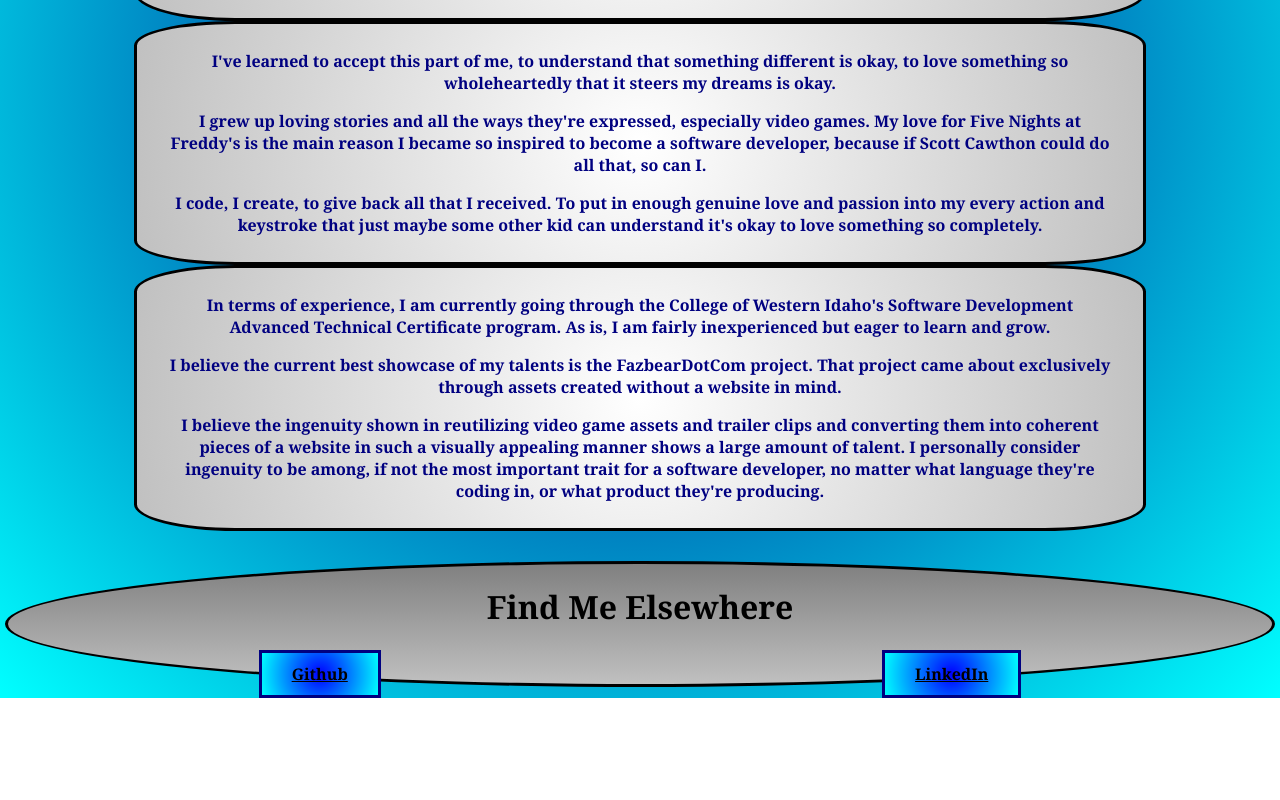
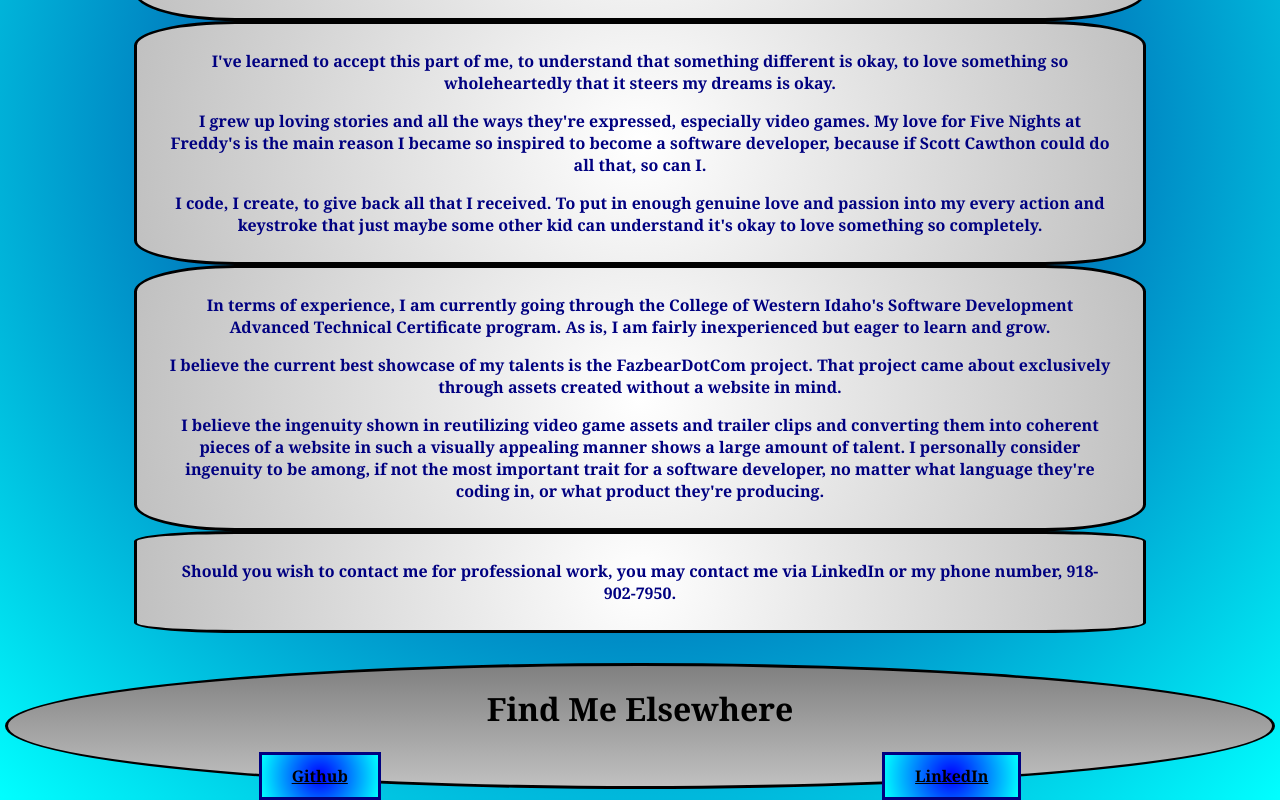
Before and after one commit to NotReallyNobility/Portfolio, a plain HTML site: page about.html in a window 1280 px wide. Shown: the part 540-1340 px from the top of the page. Before the commit the page ends 1238 px from the top, so only its background shows below. Drawn offline with Linux system fonts and the light colour scheme.

Commit message:
Update about.html
Added explanation for why I have no contact form.

```diff
--- a/about.html
+++ b/about.html
@@ -37,6 +37,11 @@
                 <p>I believe the current best showcase of my talents is the FazbearDotCom project. That project came about exclusively through assets created without a website in mind.</p>
                 <p>I believe the ingenuity shown in reutilizing video game assets and trailer clips and converting them into coherent pieces of a website in such a visually appealing manner shows a large amount of talent. I personally consider ingenuity to be among, if not the most important trait for a software developer, no matter what language they're coding in, or what product they're producing.</p>
             </div>
+
+            <!-- Due to the outdated nature of them, I have elected not to include a form for contacting me, and instead this.-->
+            <div class="whiteBack">
+                <p>Should you wish to contact me for professional work, you may contact me via LinkedIn or my phone number, 918-902-7950.</p>
+            </div>
         </div>
 
 
@@ -50,4 +55,5 @@
             </div>
         </footer>
     </body>
+
 </html>
```
